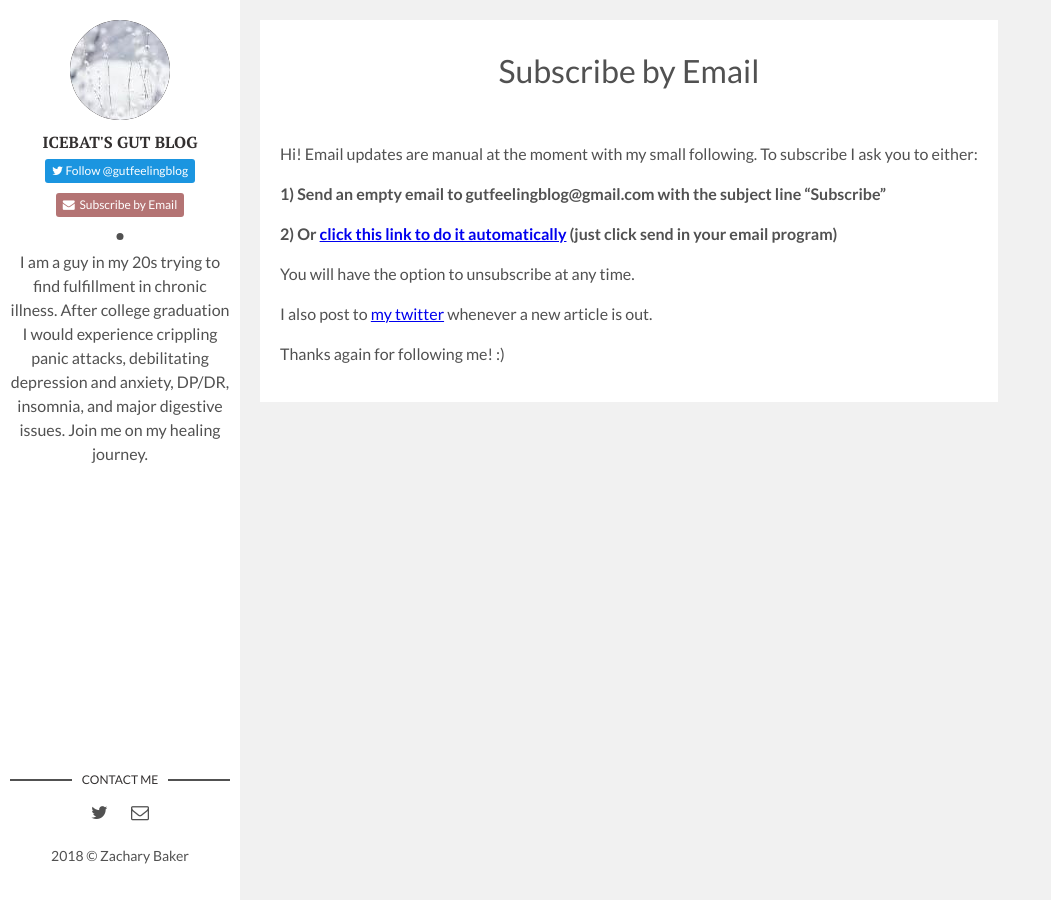
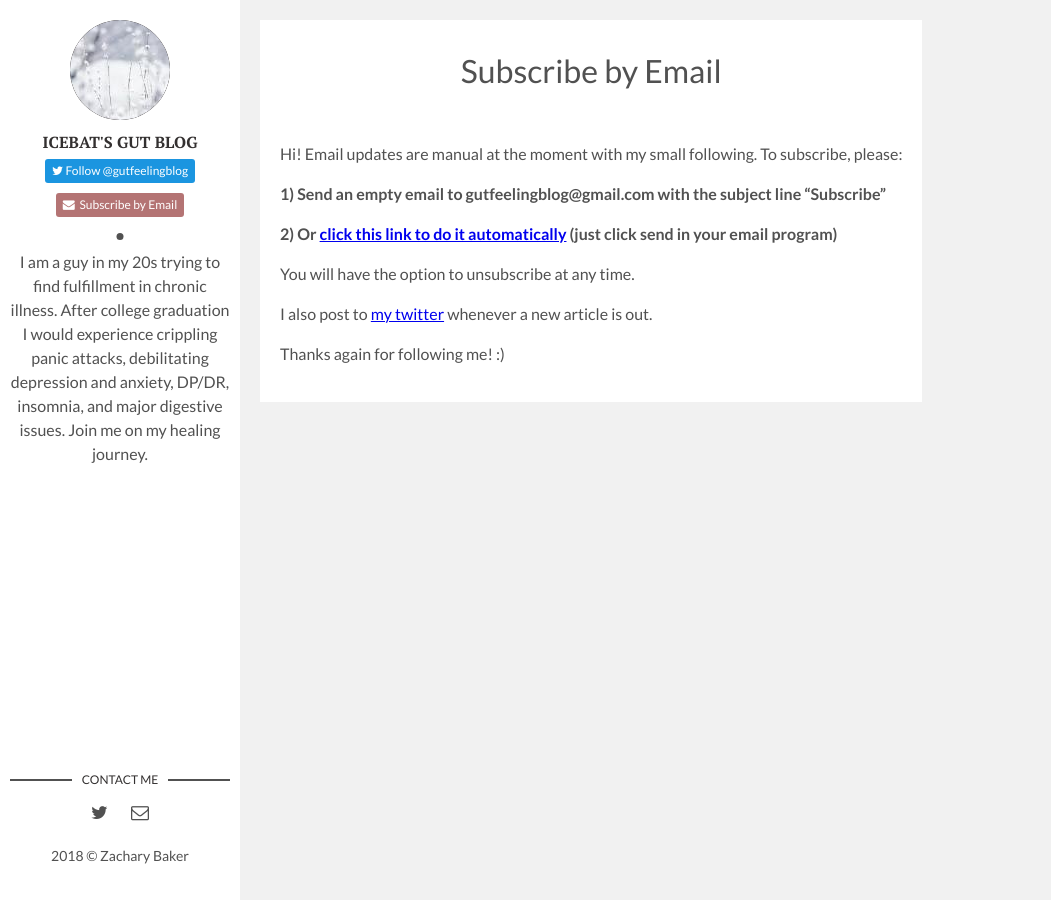
Before and after one commit to gutblog/gutblog.github.io, a Jekyll site: the page built from email-sub/index.html, in a window 1280 px wide. Shown: the whole page, without its empty margins (0-1051 px from the left). Built offline with Jekyll 4.4.1, drawn with Linux system fonts in a browser that asks for light colours.

Commit message:
Wording tweak

```diff
--- a/email-sub/index.html
+++ b/email-sub/index.html
@@ -3,7 +3,7 @@ layout: page
 title: Subscribe by Email
 ---
 
-Hi! Email updates are manual at the moment with my small following. To subscribe I ask you to either:
+Hi! Email updates are manual at the moment with my small following. To subscribe, please:
 
 **1) Send an empty email to gutfeelingblog@gmail.com with the subject line "Subscribe"**
 
```
